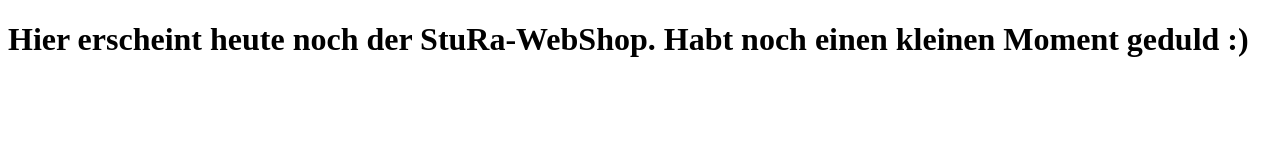
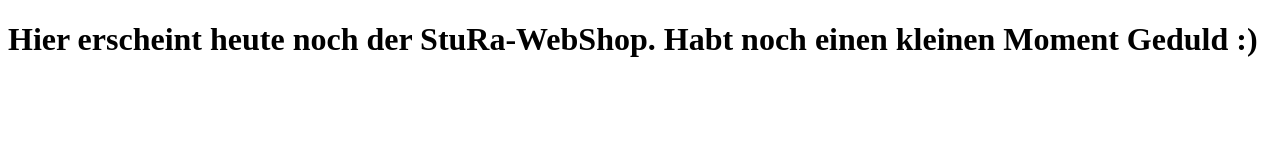
Before and after one commit to dominikviererbe/dominikviererbe.github.io, a plain HTML site: page index.html in a window 1280 px wide. Drawn offline with Linux system fonts and the light colour scheme.

Commit message:
FIX: typo

```diff
--- a/index.html
+++ b/index.html
@@ -6,6 +6,6 @@
         <title>StuRa Shop</title>
     </head>
     <body>
-        <h1>Hier erscheint heute noch der StuRa-WebShop. Habt noch einen kleinen Moment geduld :)</h1>
+        <h1>Hier erscheint heute noch der StuRa-WebShop. Habt noch einen kleinen Moment Geduld :)</h1>
     </body>
 </html>
```
